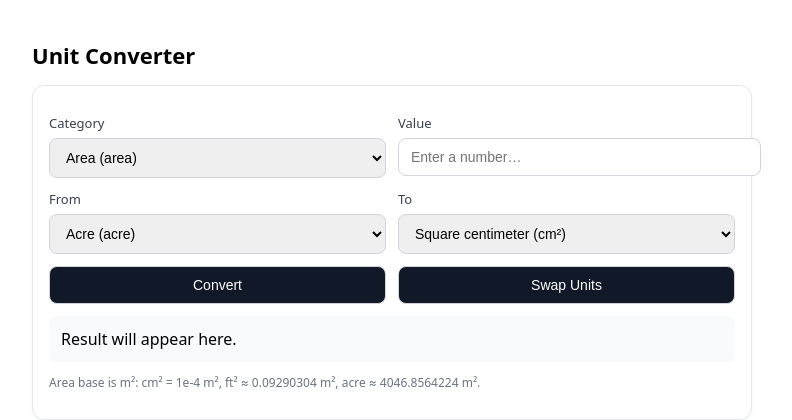
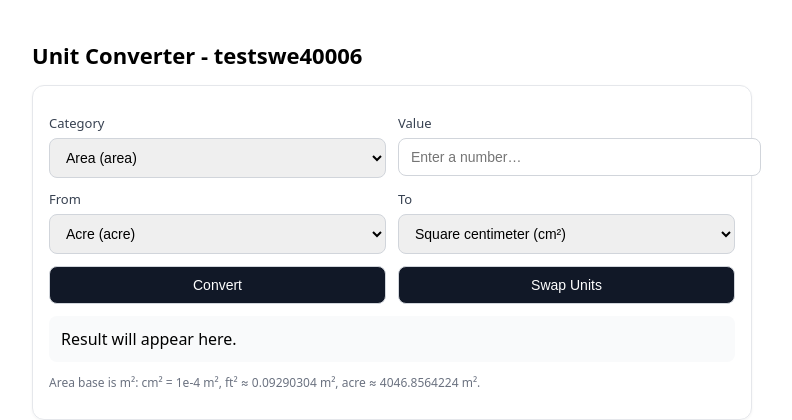
Before and after one commit to swe40006pj/Pipeline-Version-Control, a Flask app: page / in a window 1280 px wide. Shown: the top 420 px of the page, without its empty margins (248-1040 px from the left). Run offline with Flask 3, Linux system fonts and the light colour scheme.

Commit message:
Feature/test dev main (#68)
* add unit test workflow when having PR from feature to develop

* add a new comment

* delete .github

* change title

* remove extract_cat.py , remove Jenkinsfiles that runs difference test

```diff
--- a/extract_cats.py
+++ /dev/null
@@ -1,6 +0,0 @@
-import sys
-from app.app import CATEGORIES
-
-# Print all category keys, one per line
-for category_key in CATEGORIES.keys():
-    print(category_key)
--- a/templates/index.html
+++ b/templates/index.html
@@ -18,7 +18,7 @@
   </style>
 </head>
 <body>
-  <h1>Unit Converter</h1>
+  <h1>Unit Converter - testswe40006</h1>
   <div class="card">
     <div class="row">
       <div>
@@ -138,7 +138,7 @@
     categorySel.addEventListener("change", onCategoryChange);
     $("convertBtn").addEventListener("click", convertNow);
     $("swapBtn").addEventListener("click", swapUnits);
-
+    // test the process from feature -> develop -> main
     loadCategories();
   </script>
 </body>
```
Also changed, not shown: 1 other file.
